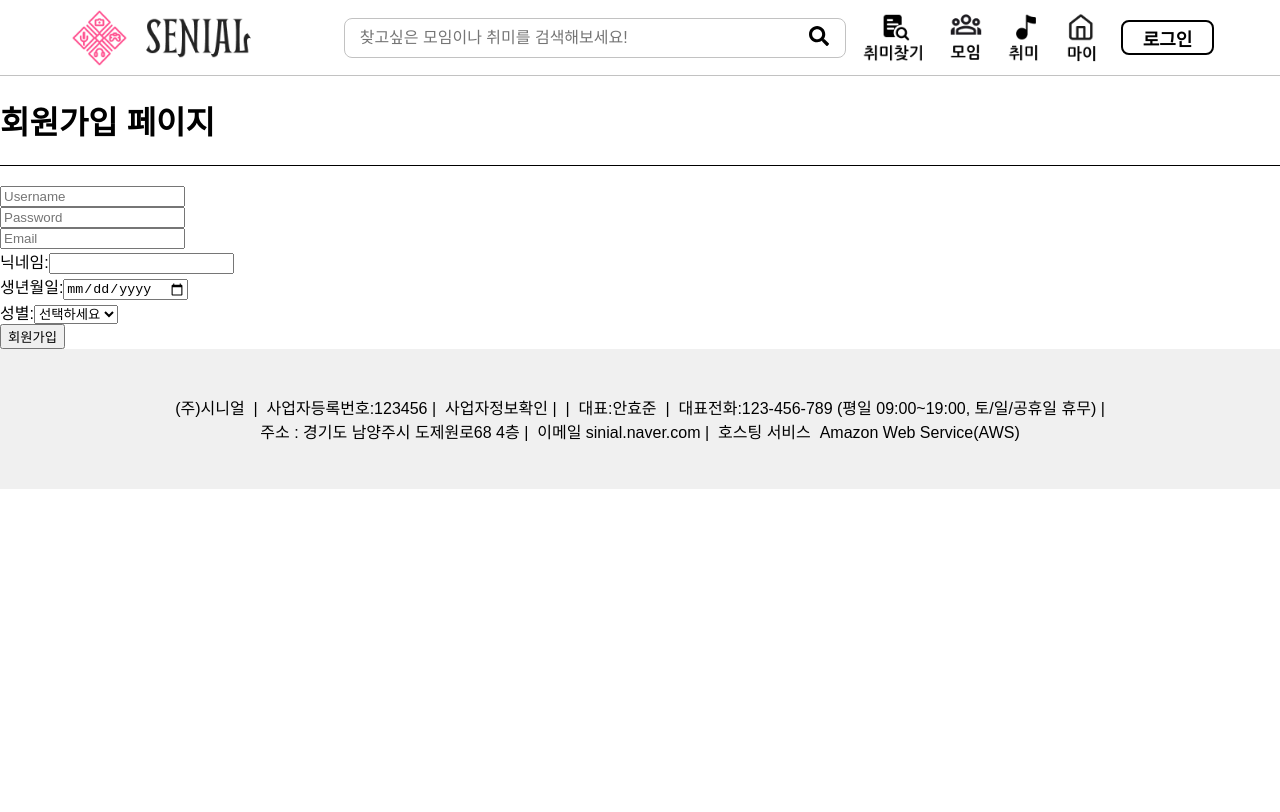
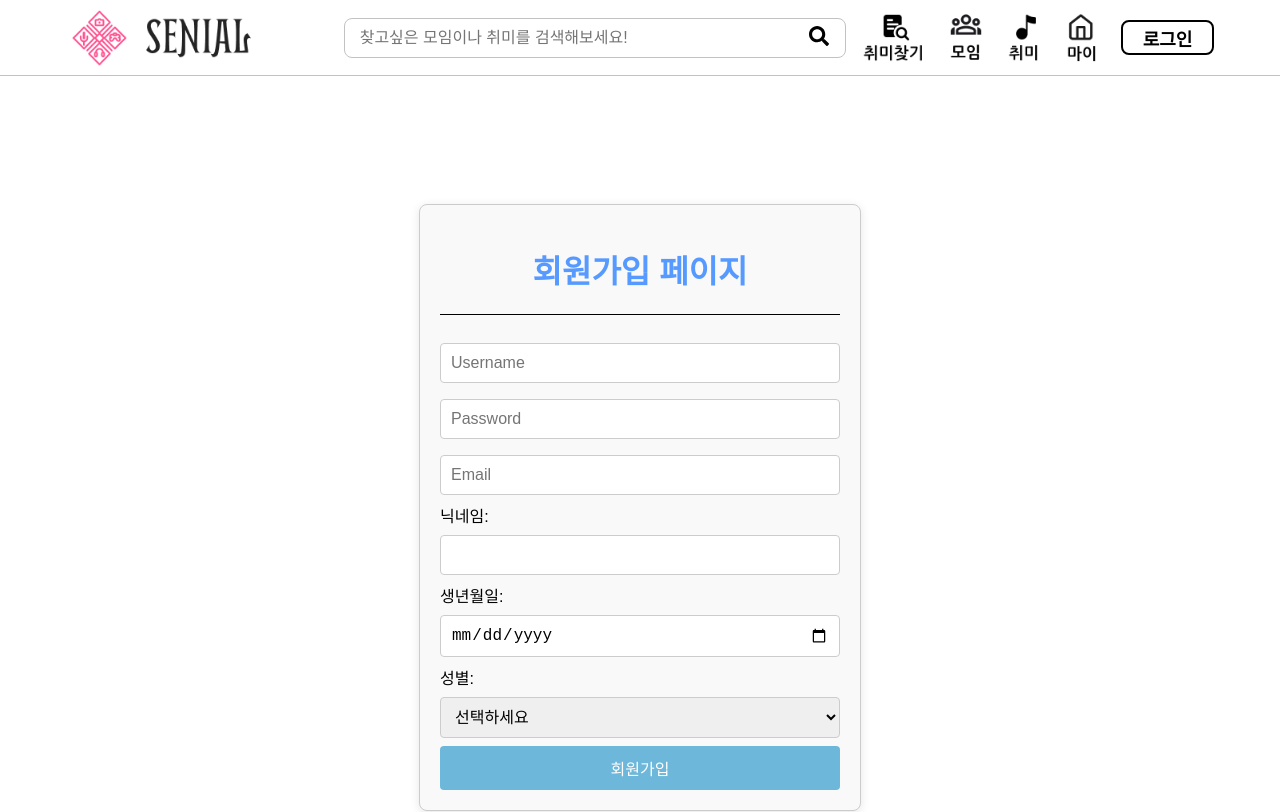
Before and after one commit to DoYous/Senials-Frontend, a React (Create React App) app in the folder senials_frontend/: page /login/signup in a window 1280 px wide. Shown: the top 812 px of the page. Built offline with nearby package versions, Linux system fonts and the light colour scheme; a web font is replaced by a local one.

Commit message:
#55 회원가입페이지

```diff
--- a/senials_frontend/src/pages/login/signup.js
+++ b/senials_frontend/src/pages/login/signup.js
@@ -1,9 +1,9 @@
-import React,{useEffect, useState} from 'react';
+import React, { useState } from 'react';
 import { useNavigate } from 'react-router-dom';
-//CSS
+// CSS
 import styles from './signup.module.css';
 
-function Signup(){
+function Signup() {
     const navigate = useNavigate();
 
     const [formData, setFormData] = useState({
@@ -32,57 +32,60 @@ function Signup(){
     };
 
     return (
-        <div>
-            <h1>회원가입 페이지</h1>
-            <hr />
-            <form onSubmit={handleSubmit}>
+        <div className={styles.signupcontainer}>
+            <h1 className={styles.signuptitle}>회원가입 페이지</h1>
+            <hr className={styles.signupdivider} />
+            <form className={styles.signupform} onSubmit={handleSubmit}>
                 <input
+                    className={styles.signupinput}
                     type="text"
                     name="username"
                     placeholder="Username"
                     value={formData.username}
                     onChange={handleChange}
                     required
-                /> <br />
+                />
                 <input
+                    className={styles.signupinput}
                     type="password"
                     name="password"
                     placeholder="Password"
                     value={formData.password}
                     onChange={handleChange}
                     required
-                /> <br />
+                />
                 <input
+                    className={styles.signupinput}
                     type="email"
                     name="email"
                     placeholder="Email"
                     value={formData.email}
                     onChange={handleChange}
                     required
-                /> <br />
-
+                />
                 <label htmlFor="nickname">닉네임:</label>
                 <input
+                    className={styles.signupinput}
                     type="text"
                     name="nickname"
                     id="nickname"
                     value={formData.nickname}
                     onChange={handleChange}
                     required
-                /> <br />
-
+                />
                 <label htmlFor="birth">생년월일:</label>
                 <input
+                    className={styles.signupinput}
                     type="date"
                     name="birth"
                     id="birth"
                     value={formData.birth}
                     onChange={handleChange}
                     required
-                /> <br />
-
+                />
                 <label htmlFor="gender">성별:</label>
                 <select
+                    className={styles.signupselect}
                     name="gender"
                     id="gender"
                     value={formData.gender}
@@ -93,9 +96,10 @@ function Signup(){
                     <option value="0">남성</option>
                     <option value="1">여성</option>
                     <option value="2">기타</option>
-                </select> <br />
-
-                <button type="submit">회원가입</button>
+                </select>
+                <button className={styles.signupbutton} type="submit">
+                    회원가입
+                </button>
             </form>
         </div>
     );
```
